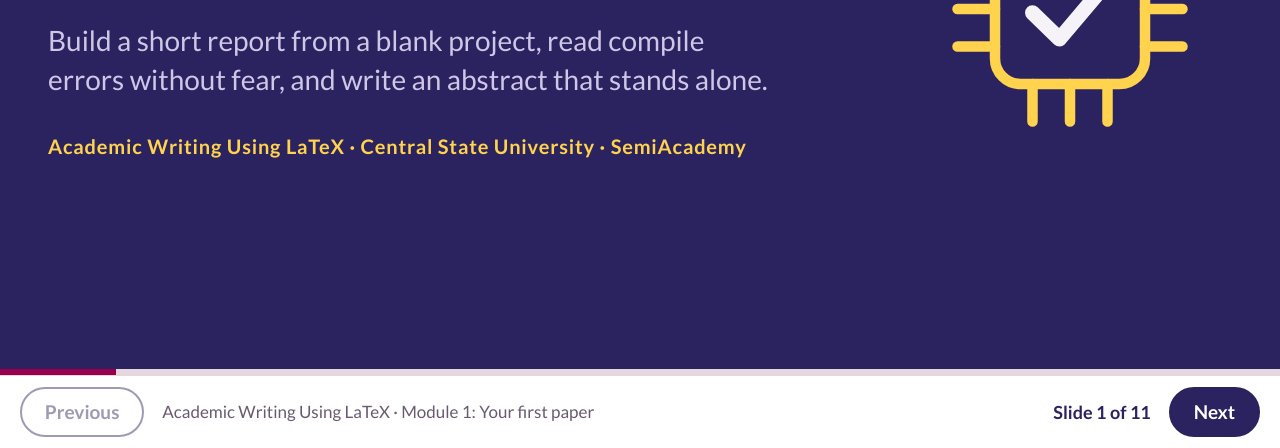
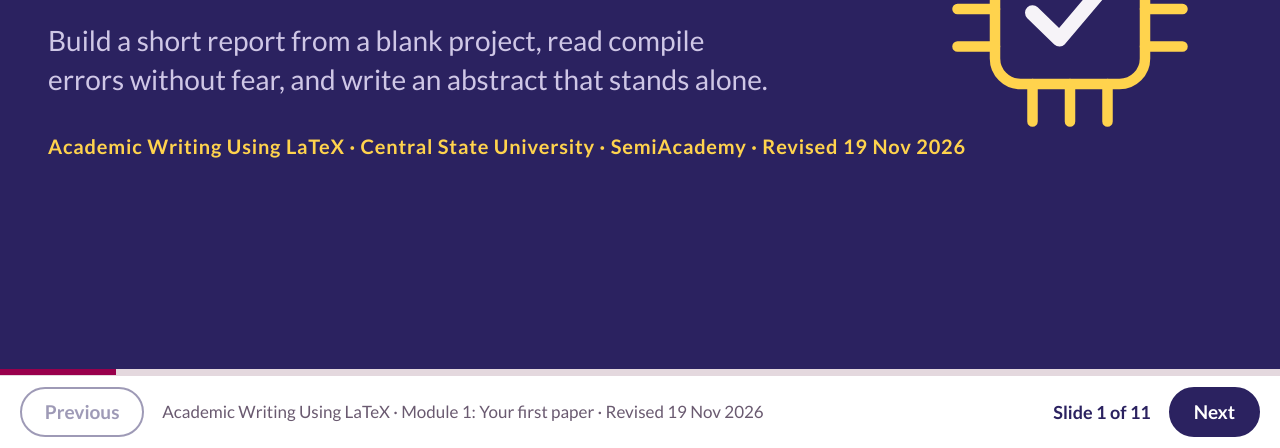
Before and after one commit to CSU-Physics/academic-writing-latex, a plain HTML site: page slides/m1.html in a window 1280 px wide. Shown: the part 352-800 px from the top of the page. Drawn offline with Linux system fonts and the light colour scheme.

Commit message:
Show the revision date on the Module 1 slides
Revised 19 Nov 2026 on the cover and in the slide bar, so learners can tell they have the latest version.

Co-Authored-By: Claude Opus 5.5 <noreply@anthropic.com>
Claude-Session: https://claude.ai/code/session_018VVWy6ZL9J6M9xGyLqYCg7

```diff
--- a/slides/m1.html
+++ b/slides/m1.html
@@ -98,7 +98,7 @@ html.js .slide{position:absolute;inset:0;overflow:auto;border-bottom:0;min-heigh
 </head>
 <body>
 <div class="deck" id="deck" tabindex="0" role="region" aria-roledescription="slide deck" aria-label="Module 1: Your first paper (slides). Use the left and right arrow keys or the buttons to move between slides.">
-<section aria-label="Slide 1 of 11" class="slide title dark"><svg class="chipsvg" viewBox="0 0 400 400" aria-hidden="true" focusable="false"><rect x="100" y="100" width="200" height="200" rx="34" fill="none" stroke="#FFD34D" stroke-width="14"/><path d="M150 100 V50 M200 100 V50 M250 100 V50 M150 300 V350 M200 300 V350 M250 300 V350 M100 150 H50 M100 200 H50 M100 250 H50 M300 150 H350 M300 200 H350 M300 250 H350" stroke="#FFD34D" stroke-width="14" stroke-linecap="round" fill="none"/><path d="M150 205 L186 240 L252 162" stroke="#F6F3F8" stroke-width="20" stroke-linecap="round" stroke-linejoin="round" fill="none"/></svg><p class="kicker">Module 1 of 6</p><h1>Your first paper</h1><hr class="rule" aria-hidden="true"><p class="sub">Build a short report from a blank project, read compile errors without fear, and write an abstract that stands alone.</p><p class="org">Academic Writing Using LaTeX · Central State University · SemiAcademy</p></section>
+<section aria-label="Slide 1 of 11" class="slide title dark"><svg class="chipsvg" viewBox="0 0 400 400" aria-hidden="true" focusable="false"><rect x="100" y="100" width="200" height="200" rx="34" fill="none" stroke="#FFD34D" stroke-width="14"/><path d="M150 100 V50 M200 100 V50 M250 100 V50 M150 300 V350 M200 300 V350 M250 300 V350 M100 150 H50 M100 200 H50 M100 250 H50 M300 150 H350 M300 200 H350 M300 250 H350" stroke="#FFD34D" stroke-width="14" stroke-linecap="round" fill="none"/><path d="M150 205 L186 240 L252 162" stroke="#F6F3F8" stroke-width="20" stroke-linecap="round" stroke-linejoin="round" fill="none"/></svg><p class="kicker">Module 1 of 6</p><h1>Your first paper</h1><hr class="rule" aria-hidden="true"><p class="sub">Build a short report from a blank project, read compile errors without fear, and write an abstract that stands alone.</p><p class="org">Academic Writing Using LaTeX · Central State University · SemiAcademy · Revised 19 Nov 2026</p></section>
 <section aria-label="Slide 2 of 11" class="slide" style="--fs:1.42rem"><div class="hd"><p class="kicker">Module 1</p><h2>What you will be able to do</h2></div><ul class="grid body"><li class="item">Separate the preamble from the body and say what belongs in each.</li><li class="item">Choose a document class and the sections a short report needs, and add a list.</li><li class="item">Read a compile error, find the line, and fix a misspelled command, a missing brace or an unescaped character.</li><li class="item">Write a short abstract, four or five sentences: problem, method, main result, what it means.</li></ul></section>
 <section aria-label="Slide 3 of 11" class="slide" style="--fs:1.12rem;--cfs:1.02rem"><div class="hd"><p class="kicker">Decision 1 of 4</p><h2>Keep the preamble and the body apart</h2></div><div class="split body"><ul class="stack"><li class="item">The preamble (before \begin{document}) sets up: class, packages, title, author, date. It prints nothing.</li><li class="item">The body is what the reader sees. \maketitle prints the title block.</li><li class="item">Load packages once, in the preamble. In the body, \usepackage gives an error.</li></ul><div class="codewrap"><p class="cap">Preamble, then body</p><pre class="code"><span class="k">\documentclass</span>{article}
 <span class="k">\usepackage</span>{graphicx}
@@ -138,7 +138,7 @@ l.12 <span class="k">\sectoin</span>
 <div class="prog" id="prog" role="progressbar" aria-label="Slide progress" aria-valuemin="1" aria-valuemax="11" aria-valuenow="1"><span></span></div>
 <nav class="bar" aria-label="Slide controls">
 <button type="button" class="btn alt" id="prev">Previous</button>
-<span class="where">Academic Writing Using LaTeX · Module 1: Your first paper</span>
+<span class="where">Academic Writing Using LaTeX · Module 1: Your first paper · Revised 19 Nov 2026</span>
 <span class="count" id="status" role="status" aria-live="polite">Slide 1 of 11</span>
 <button type="button" class="btn" id="next">Next</button>
 </nav>
```
